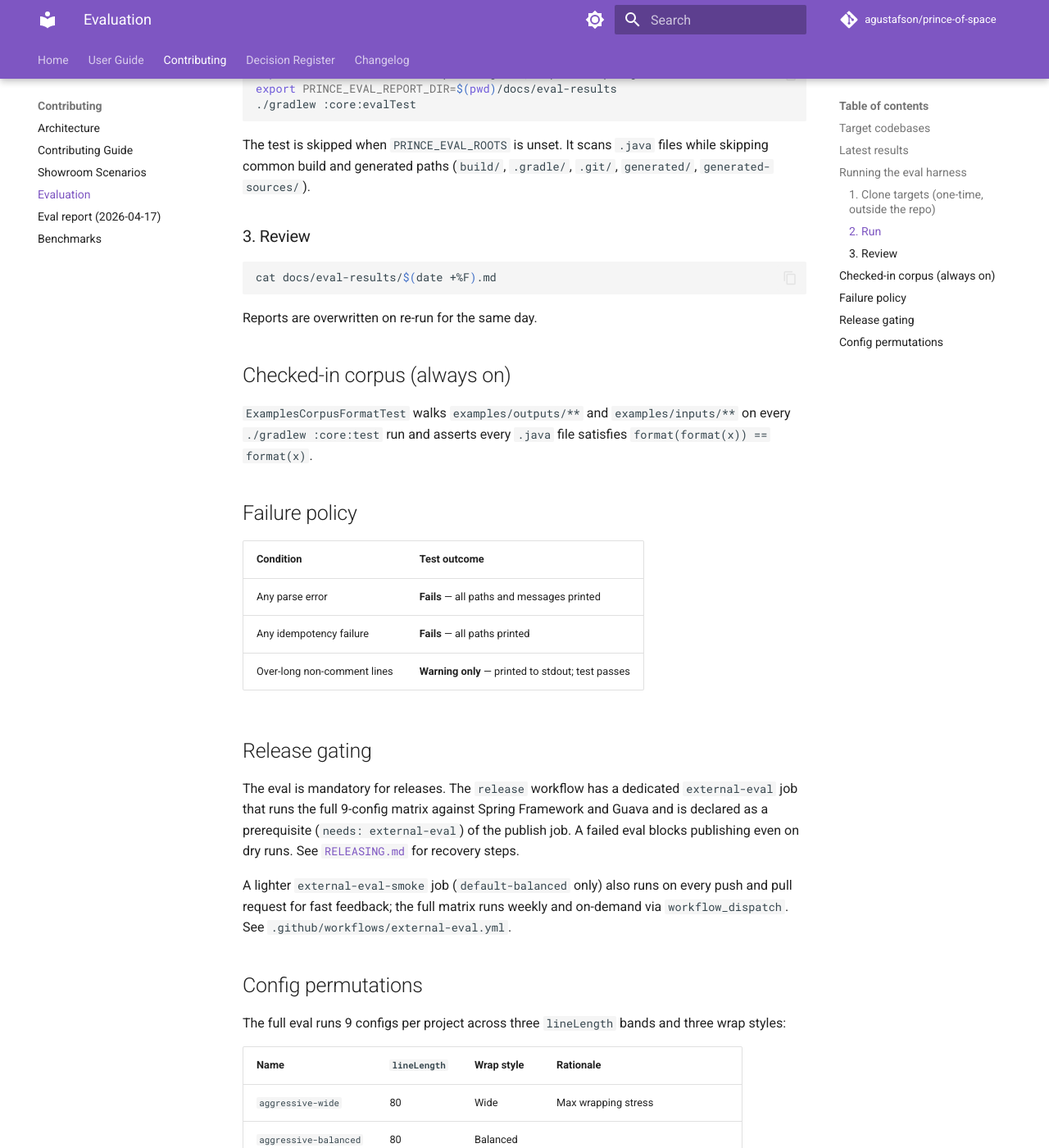
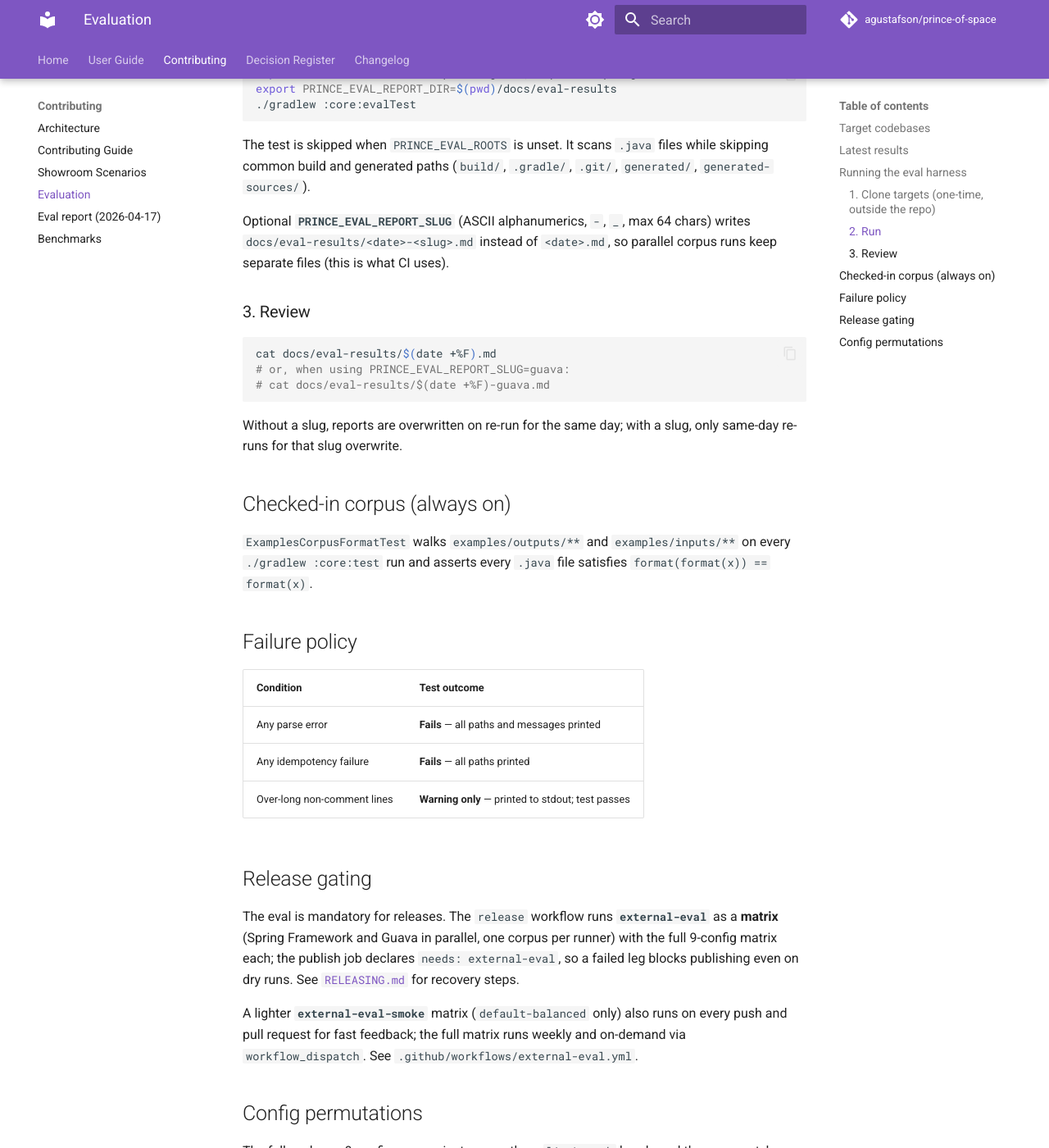
Before and after one commit to agustafson/prince-of-space, an MkDocs documentation site: the page built from docs/evaluation.md, in a window 1280 px wide and 1400 px high, scrolled down 1337 px. Shown: the whole window at 82% size. Built offline with MkDocs 1.6.1 and Material for MkDocs 9.7.7, drawn with Linux system fonts in a browser that asks for light colours; comment, search, counter and statistics services are not loaded.

Commit message:
ci(eval): run Spring and Guava external eval in parallel

````diff
--- a/docs/evaluation.md
+++ b/docs/evaluation.md
@@ -43,13 +43,20 @@ export PRINCE_EVAL_REPORT_DIR=$(pwd)/docs/eval-results
 
 The test is skipped when `PRINCE_EVAL_ROOTS` is unset. It scans `.java` files while skipping common build and generated paths (`build/`, `.gradle/`, `.git/`, `generated/`, `generated-sources/`).
 
+Optional **`PRINCE_EVAL_REPORT_SLUG`** (ASCII alphanumerics, `-`, `_`, max 64 chars) writes
+`docs/eval-results/<date>-<slug>.md` instead of `<date>.md`, so parallel corpus runs keep
+separate files (this is what CI uses).
+
 ### 3. Review
 
 ```bash
 cat docs/eval-results/$(date +%F).md
+# or, when using PRINCE_EVAL_REPORT_SLUG=guava:
+# cat docs/eval-results/$(date +%F)-guava.md
 ```
 
-Reports are overwritten on re-run for the same day.
+Without a slug, reports are overwritten on re-run for the same day; with a slug, only
+same-day re-runs for that slug overwrite.
 
 ## Checked-in corpus (always on)
 
@@ -65,13 +72,13 @@ Reports are overwritten on re-run for the same day.
 
 ## Release gating
 
-The eval is mandatory for releases. The `release` workflow has a dedicated
-`external-eval` job that runs the full 9-config matrix against Spring Framework
-and Guava and is declared as a prerequisite (`needs: external-eval`) of the
-publish job. A failed eval blocks publishing even on dry runs. See
+The eval is mandatory for releases. The `release` workflow runs **`external-eval`**
+as a **matrix** (Spring Framework and Guava in parallel, one corpus per runner) with
+the full 9-config matrix each; the publish job declares `needs: external-eval`, so a
+failed leg blocks publishing even on dry runs. See
 [`RELEASING.md`](../RELEASING.md#external-eval-gate-mandatory) for recovery steps.
 
-A lighter `external-eval-smoke` job (`default-balanced` only) also runs on every
+A lighter **`external-eval-smoke`** matrix (`default-balanced` only) also runs on every
 push and pull request for fast feedback; the full matrix runs weekly and
 on-demand via `workflow_dispatch`. See `.github/workflows/external-eval.yml`.
 
````
Also changed, not shown: RELEASING.md (+11 -7 lines), 4 other files.
